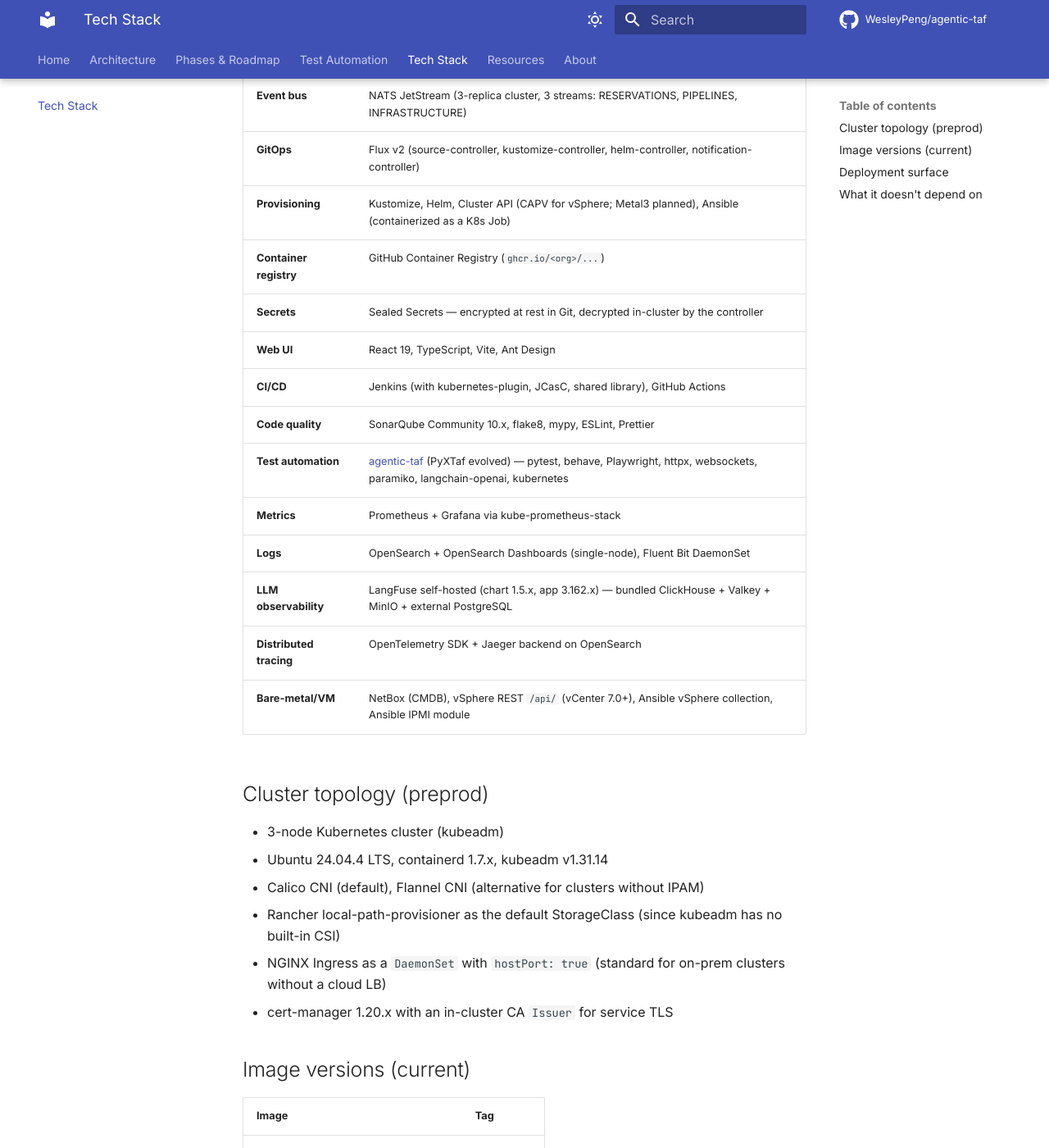
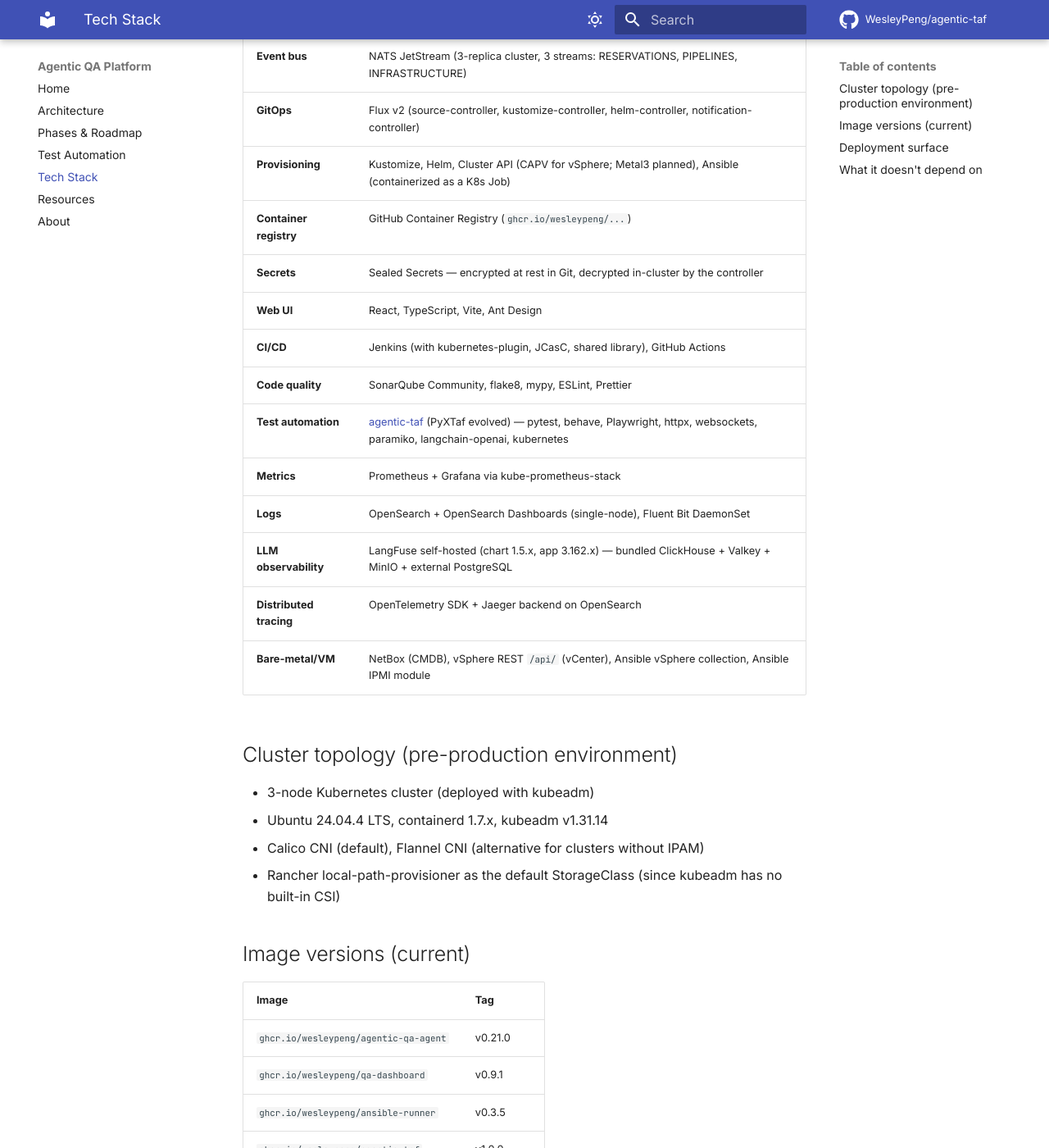
Before and after one commit to WesleyPeng/docs, an MkDocs documentation site: the page built from docs/tech-stack.md, in a window 1280 px wide and 1400 px high, scrolled down 315 px. Shown: the whole window at 82% size. Built offline with MkDocs 1.6.1 and Material for MkDocs 9.7.7, drawn with Linux system fonts in a browser that asks for light colours; comment, search, counter and statistics services are not loaded; some of the changed text lies outside the part shown.

Commit message:
Refine About page, simplify Tech Stack to categories and moved top navigation to left sidebar

```diff
--- a/docs/tech-stack.md
+++ b/docs/tech-stack.md
@@ -2,35 +2,32 @@
 
 | Layer | Components |
 |-------|-----------|
-| **LLM agent** | LangGraph 0.2+, LangChain 0.3+, langchain-openai, langchain-anthropic |
+| **LLM agent** | LangGraph, LangChain, langchain-openai, langchain-anthropic |
 | **Web framework** | FastAPI, Pydantic v2, uvicorn, asyncpg, websockets |
-| **State store** | PostgreSQL 18 (HA: 1 primary + 1 replica), `langgraph-checkpoint-postgres` |
+| **State store** | PostgreSQL (HA: 1 primary + 1 replica), `langgraph-checkpoint-postgres` |
 | **Event bus** | NATS JetStream (3-replica cluster, 3 streams: RESERVATIONS, PIPELINES, INFRASTRUCTURE) |
 | **GitOps** | Flux v2 (source-controller, kustomize-controller, helm-controller, notification-controller) |
 | **Provisioning** | Kustomize, Helm, Cluster API (CAPV for vSphere; Metal3 planned), Ansible (containerized as a K8s Job) |
-| **Container registry** | GitHub Container Registry (`ghcr.io/<org>/...`) |
+| **Container registry** | GitHub Container Registry (`ghcr.io/wesleypeng/...`) |
 | **Secrets** | Sealed Secrets — encrypted at rest in Git, decrypted in-cluster by the controller |
-| **Web UI** | React 19, TypeScript, Vite, Ant Design |
+| **Web UI** | React, TypeScript, Vite, Ant Design |
 | **CI/CD** | Jenkins (with kubernetes-plugin, JCasC, shared library), GitHub Actions |
-| **Code quality** | SonarQube Community 10.x, flake8, mypy, ESLint, Prettier |
+| **Code quality** | SonarQube Community, flake8, mypy, ESLint, Prettier |
 | **Test automation** | [agentic-taf](https://github.com/WesleyPeng/agentic-taf) (PyXTaf evolved) — pytest, behave, Playwright, httpx, websockets, paramiko, langchain-openai, kubernetes |
 | **Metrics** | Prometheus + Grafana via kube-prometheus-stack |
 | **Logs** | OpenSearch + OpenSearch Dashboards (single-node), Fluent Bit DaemonSet |
 | **LLM observability** | LangFuse self-hosted (chart 1.5.x, app 3.162.x) — bundled ClickHouse + Valkey + MinIO + external PostgreSQL |
 | **Distributed tracing** | OpenTelemetry SDK + Jaeger backend on OpenSearch |
-| **Bare-metal/VM** | NetBox (CMDB), vSphere REST `/api/` (vCenter 7.0+), Ansible vSphere collection, Ansible IPMI module |
+| **Bare-metal/VM** | NetBox (CMDB), vSphere REST `/api/` (vCenter), Ansible vSphere collection, Ansible IPMI module |
 
-## Cluster topology (preprod)
+## Cluster topology (pre-production environment)
 
-- 3-node Kubernetes cluster (kubeadm)
+- 3-node Kubernetes cluster (deployed with kubeadm)
 - Ubuntu 24.04.4 LTS, containerd 1.7.x, kubeadm v1.31.14
 - Calico CNI (default), Flannel CNI (alternative for clusters without
   IPAM)
 - Rancher local-path-provisioner as the default StorageClass (since
   kubeadm has no built-in CSI)
-- NGINX Ingress as a `DaemonSet` with `hostPort: true` (standard for
-  on-prem clusters without a cloud LB)
-- cert-manager 1.20.x with an in-cluster CA `Issuer` for service TLS
 
 ## Image versions (current)
 
@@ -45,7 +42,7 @@
 
 | Service | Port | Notes |
 |---------|------|-------|
-| QA Dashboard | 80/443 | NGINX Ingress with TLS via cert-manager |
+| QA Dashboard | 80/443 | NGINX Ingress with TLS |
 | Agent REST + WebSocket | 8000 | Cluster-internal `Service`; reached through Ingress for browser/SSO redirect |
 | Jenkins | 8080 | TCP passthrough |
 | OpenSearch Dashboards | 5601 | TCP passthrough |
--- a/mkdocs.yml
+++ b/mkdocs.yml
@@ -13,8 +13,7 @@
   name: material
   language: en
   features:
-    - navigation.tabs
-    - navigation.tabs.sticky
+    - navigation.expand
     - navigation.sections
     - navigation.indexes
     - navigation.top
```
Also changed, not shown: docs/about.md (+7 -19 lines), docs/index.md (+0 -2 lines).
